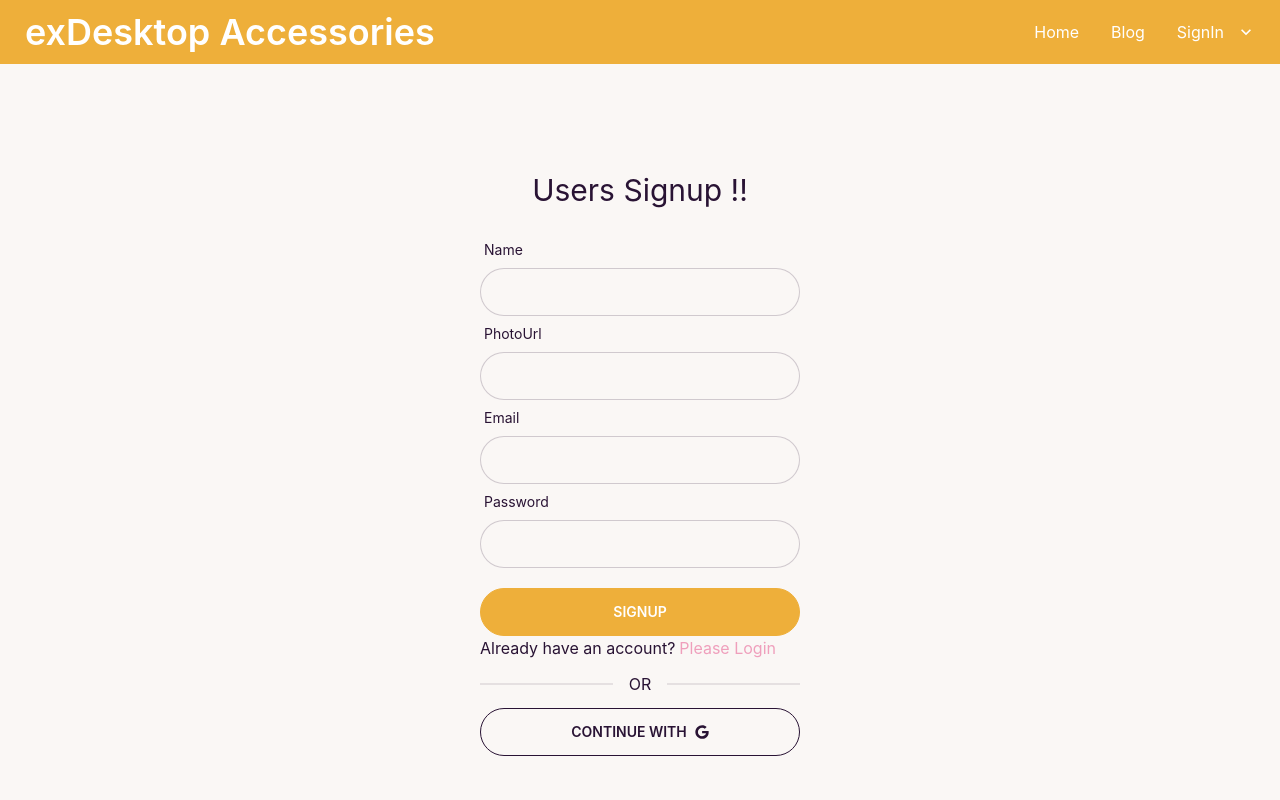
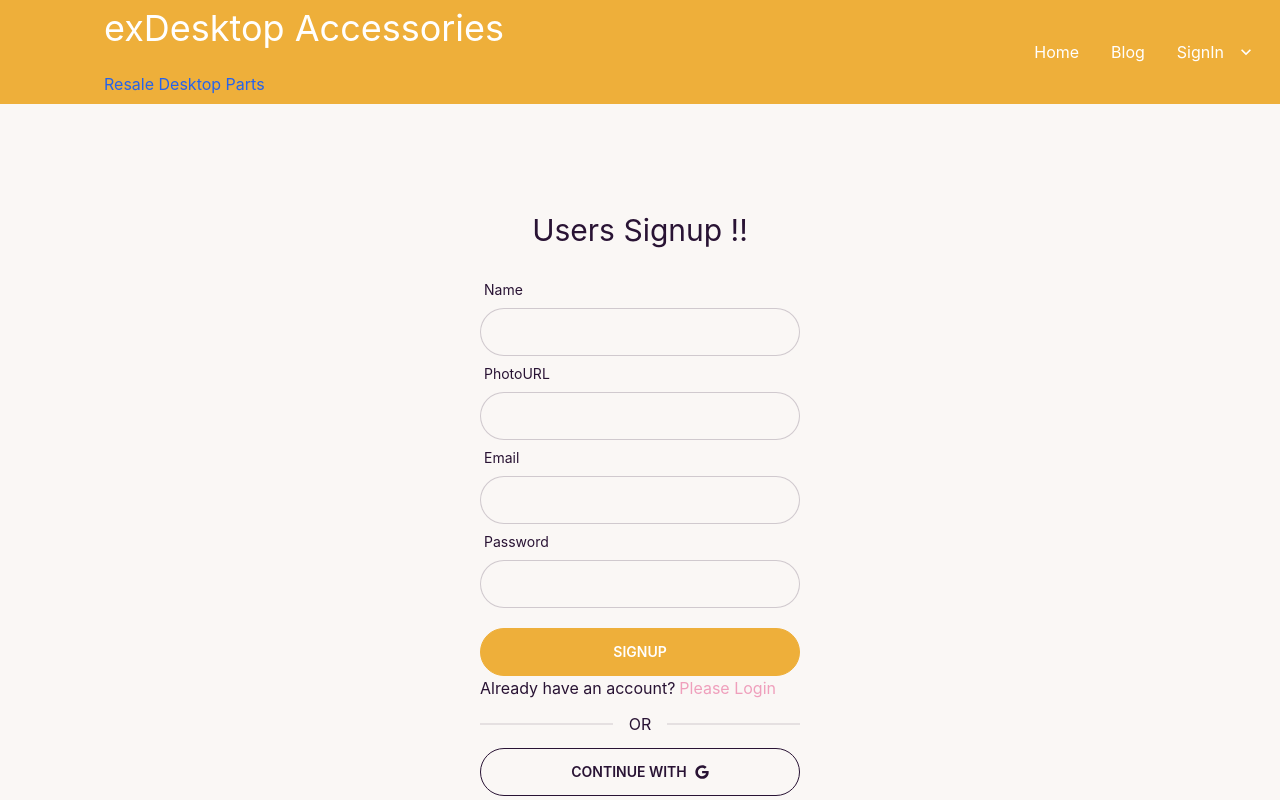
Before and after one commit to mostafizur610/recycle-client, a React (Create React App) app: page /userSignup in a window 1280 px wide. Shown: the top 800 px of the page. Built offline with nearby package versions, Linux system fonts and the light colour scheme; no server answers.

Commit message:
set tooltip

```diff
--- a/src/Pages/Signup/SellerSignup/SellerSignup.js
+++ b/src/Pages/Signup/SellerSignup/SellerSignup.js
@@ -21,7 +21,7 @@ const SellerSignup = () => {
                 toast('User Created Successfully')
                 const userInfo = {
                     displayName: data.name,
-                    photoUrl: data.photoUrl
+                    photoURL: data.photoURL
                 }
                 updateSeller(userInfo)
                     .then(() => {
@@ -52,8 +52,8 @@ const SellerSignup = () => {
                         </div>
 
                         <div className="form-control w-full max-w-xs">
-                            <label className="label"> <span className="label-text">PhotoUrl</span> </label>
-                            <input {...register("photoUrl")} type="text" className="input input-bordered w-full max-w-xs" />
+                            <label className="label"> <span className="label-text">PhotoURL</span> </label>
+                            <input {...register("photoURL")} type="text" className="input input-bordered w-full max-w-xs" />
                         </div>
 
                         <div className="form-control w-full max-w-xs">
--- a/src/Pages/Signup/UserSignup/UserSignup.js
+++ b/src/Pages/Signup/UserSignup/UserSignup.js
@@ -24,7 +24,7 @@ const UserSignup = () => {
                 toast('User Created Successfully')
                 const userInfo = {
                     displayName: data.name,
-                    photoUrl: data.photoUrl
+                    photoURL: data.photoURL
                 }
                 updateUser(userInfo)
                     .then(() => {
@@ -56,8 +56,8 @@ const UserSignup = () => {
                         </div>
 
                         <div className="form-control w-full max-w-xs">
-                            <label className="label"> <span className="label-text">PhotoUrl</span> </label>
-                            <input {...register("photoUrl")} type="text" className="input input-bordered w-full max-w-xs" />
+                            <label className="label"> <span className="label-text">PhotoURL</span> </label>
+                            <input {...register("photoURL")} type="text" className="input input-bordered w-full max-w-xs" />
                         </div>
 
                         <div className="form-control w-full max-w-xs">
--- a/src/Pages/shared/NavigationBar/NavigationBar.js
+++ b/src/Pages/shared/NavigationBar/NavigationBar.js
@@ -14,13 +14,13 @@ const NavigationBar = () => {
     const menuItems = <>
         {
             user?.uid ?
-                <li className='flex'>
-                    <p className=' text-black'>{user?.displayName}</p>
-
-                    <span className='mr-4'> {
-                        user?.photoURL ?
-                            <img className='h-12 rounded-3xl' src={user?.photoURL} alt='' /> : <FaUser />
-                    }</span>
+                <li>
+                    <li className="tooltip tooltip-open tooltip-bottom flex" data-tip={user?.displayName}>
+                        <span> {
+                            user?.photoURL ?
+                                <img className='h-11 rounded-3xl' src={user?.photoURL} alt='' /> : <FaUser />
+                        }</span>
+                    </li>
                     <li><button onClick={handleLogout}>Sign Out</button></li>
                 </li>
                 :
@@ -40,9 +40,11 @@ const NavigationBar = () => {
 
     return (
         <div className="navbar bg-accent border-secondary text-white sticky">
-            <div className="flex-1">
-                <Link to='/' ><span className="btn btn-ghost normal-case text-4xl text-white">exDesktop Accessories </span> </Link>
-                {/* <span className='text-blue-600 pl-6'> <br /> Resale Products</span> */}
+            <div className="flex-1 lg: ml-24 flex-wrap">
+                <div>
+                    <span className="normal-case text-4xl text-white"> <Link to='/' >exDesktop Accessories </Link></span> <br />
+                    <span className='text-blue-600'> <br />Resale Desktop Parts</span>
+                </div>
             </div>
             <div className="flex-none">
                 <ul className="menu menu-horizontal p-0">
```
